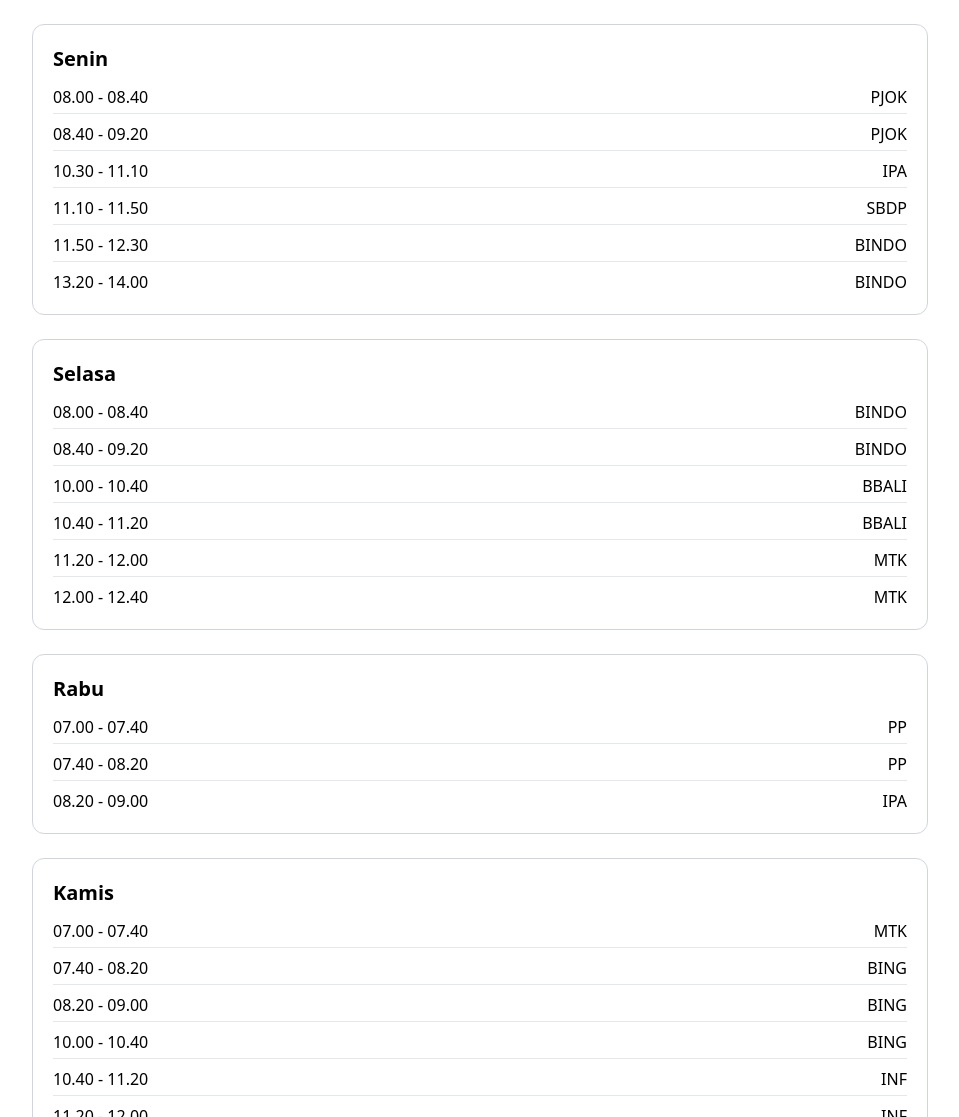
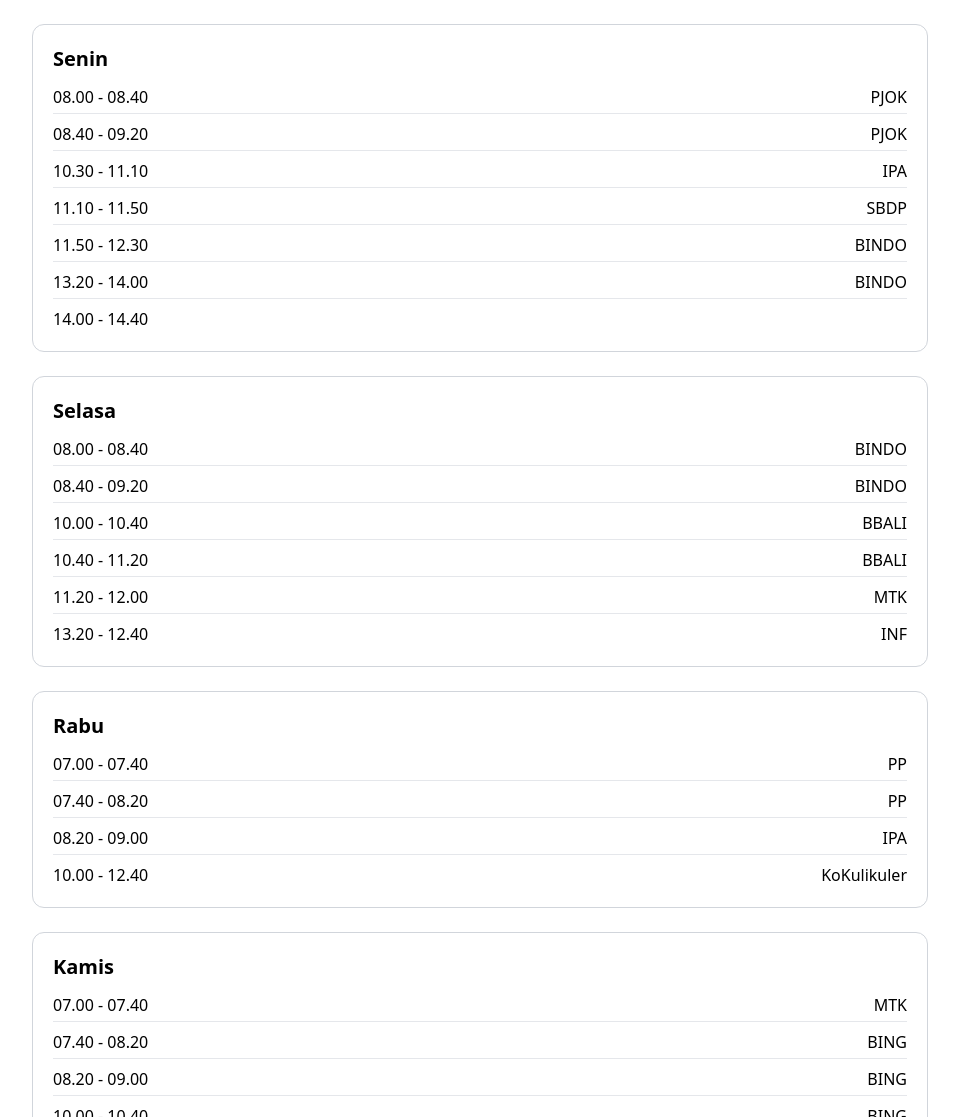
Before and after one commit to BramantaraWP/7bspentan, a plain HTML site: page jadwal.html in a window 1280 px wide. Shown: the top 1117 px of the page, without its empty margins (160-1119 px from the left). Drawn offline with nearby package versions, Linux system fonts and the light colour scheme.

Commit message:
Update jadwal.html

```diff
--- a/jadwal.html
+++ b/jadwal.html
@@ -21,7 +21,8 @@
           <li class="flex justify-between border-b pb-1"><span>10.30 - 11.10</span><span>IPA</span></li>
           <li class="flex justify-between border-b pb-1"><span>11.10 - 11.50</span><span>SBDP</span></li>
           <li class="flex justify-between border-b pb-1"><span>11.50 - 12.30</span><span>BINDO</span></li>
-          <li class="flex justify-between"><span>13.20 - 14.00</span><span>BINDO</span></li>
+          <li class="flex justify-between border-b pb-1"><span>13.20 - 14.00</span><span>BINDO</span></li>
+          <li class="flex justify-between"><span>14.00 - 14.40</span>
         </ul>
       </div>
 
@@ -34,7 +35,7 @@
           <li class="flex justify-between border-b pb-1"><span>10.00 - 10.40</span><span>BBALI</span></li>
           <li class="flex justify-between border-b pb-1"><span>10.40 - 11.20</span><span>BBALI</span></li>
           <li class="flex justify-between border-b pb-1"><span>11.20 - 12.00</span><span>MTK</span></li>
-          <li class="flex justify-between"><span>12.00 - 12.40</span><span>MTK</span></li>
+          <li class="flex justify-between"><span>13.20 - 12.40</span><span>INF</span></li>
         </ul>
       </div>
 
@@ -44,7 +45,8 @@
         <ul class="space-y-2">
           <li class="flex justify-between border-b pb-1"><span>07.00 - 07.40</span><span>PP</span></li>
           <li class="flex justify-between border-b pb-1"><span>07.40 - 08.20</span><span>PP</span></li>
-          <li class="flex justify-between"><span>08.20 - 09.00</span><span>IPA</span></li>
+          <li class="flex justify-between border-b pb-1"><span>08.20 - 09.00</span><span>IPA</span></li>
+          <li class="flex justify-between"><span>10.00 - 12.40</span><span>KoKulikuler</span></li>
         </ul>
       </div>
 
```
